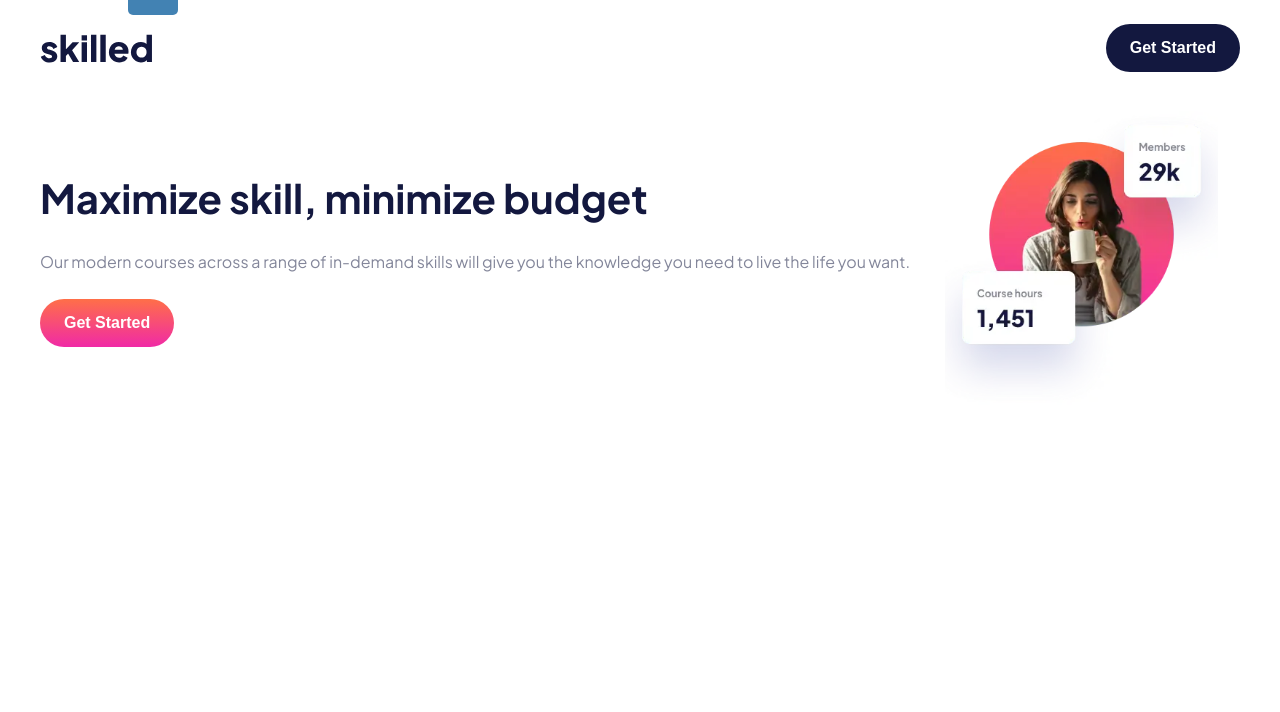
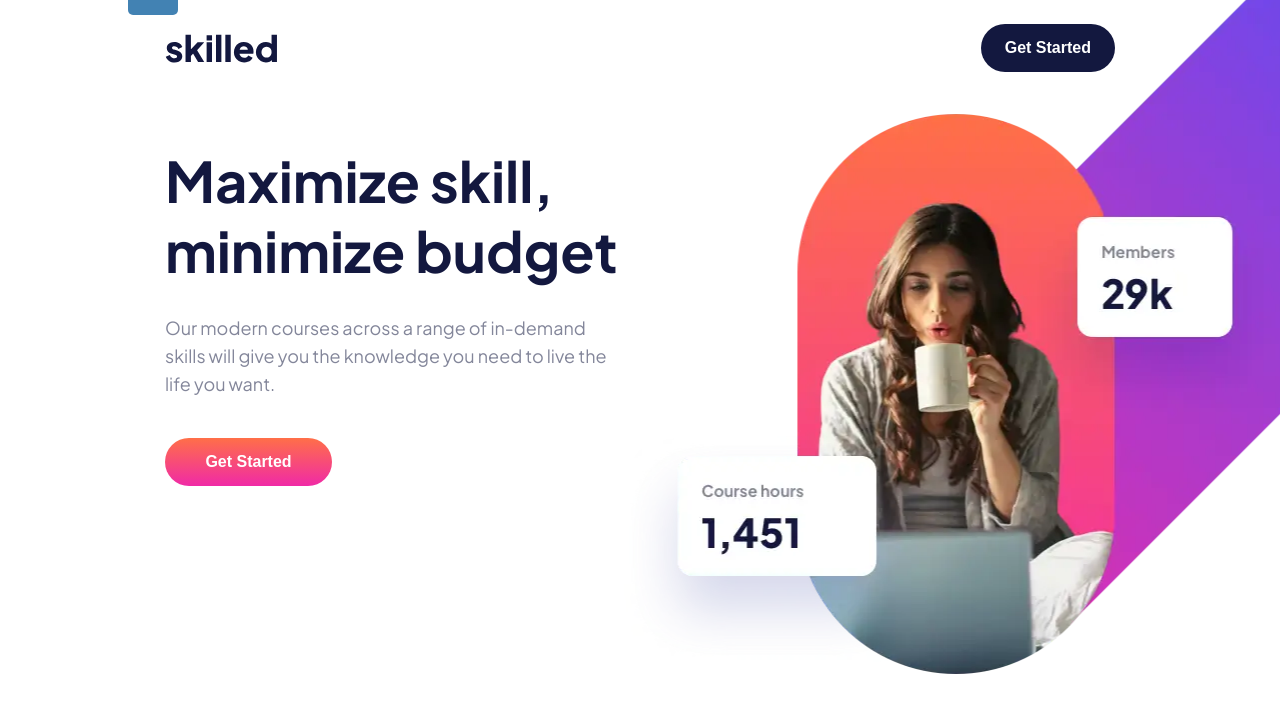
Before and after one commit to alexanderivanov2/frontend-mentor, a Vue app: page /newbie/skilled-e-learning-landing-page in a window 1280 px wide. Shown: the top 712 px of the page. Built offline with nearby package versions, Linux system fonts and the light colour scheme.

Commit message:
implement hero header section

```diff
--- a/src/assets/styles/pages/LandingPages/_skilledELearningLandingPage.scss
+++ b/src/assets/styles/pages/LandingPages/_skilledELearningLandingPage.scss
@@ -1,5 +1,8 @@
 @import url('https://fonts.googleapis.com/css2?family=Plus+Jakarta+Sans:ital,wght@0,200..800;1,200..800&display=swap');
 
+.skilled-e-learining-page-wrapper {
+    background-color: #F0F1FF;
+}
 
 .skilled-e-learning-landing-page {
     $font-family-plus-jakarta: "Plus Jakarta Sans", sans-serif;
@@ -16,7 +19,16 @@
     // $purple-gradient-hover: linear-gradient($white 50%, $purple-gradient 100%);
 
     $white-gradient: linear-gradient(#FFFFFF 0%, #F0F1FF 100%);
+    max-width: 144.4rem;
+    margin: auto;
+    overflow-x: clip;
 
+    $image-mobile-1x: '/assets/images/LandingPages/skilledELearningPage/image-hero-mobile.webp';
+    $image-mobile-2x: '/assets/images/LandingPages/skilledELearningPage/image-hero-mobile@2x.png';
+    $image-tablet-1x: '/assets/images/LandingPages/skilledELearningPage/image-hero-tablet.webp';
+    $image-tablet-2x: '/assets/images/LandingPages/skilledELearningPage/image-hero-tablet@2x.png';
+    $image-desktop-1x: '/assets/images/LandingPages/skilledELearningPage/image-hero-desktop.webp';
+    $image-desktop-2x: '/assets/images/LandingPages/skilledELearningPage/image-hero-desktop@2x.png';
 
     height: 100vh;
     width: 100vw;
@@ -30,6 +42,11 @@
         align-items: center;
         justify-content: space-between;
         gap: 1rem;
+
+        .btn {
+            position: relative;
+            z-index: 150;
+        }
     }
 
     .header-section {
@@ -40,8 +57,10 @@
         margin-top: 3.8rem;
 
         &-intro {
+            flex: 1 1 70%;
             width: 100%;
-            max-width: 80%;
+            max-width: 34.3rem;
+
             &-title {
                 color: $dark-blue;
                 font-size: 3rem;
@@ -56,23 +75,15 @@
                 margin-bottom: 2.4rem;
             }
         }
-
-        &-image-wrapper {
-            max-width: 600px;
-            img {
-                width: 100%;
-                height: 100%;
-            }
-        }
     }
 
     .btn {
         font-size: 1.6rem;
         font-weight: bold;
-        line-height: 28px;
+        line-height: 2.8rem;
         padding: 1rem 2.4rem;
         border: none;
-        border-radius: 28px;
+        border-radius: 2.8rem;
         color: $white;
         cursor: pointer;
         transition: background-color ease-in-out .25s;
@@ -100,8 +111,6 @@
         }
 
         .header-section {
-            // margin-top: 3.8rem;
-
             &-intro {
                 &-title {
                     font-size: 4rem;
@@ -112,19 +121,116 @@
         }
     }
 
-    @media screen and (min-width: 600px) {
-        padding: 2.4rem 4rem 0;
+    @media screen and (min-width: 375px) {
         .header-section {
-            flex-direction: row;
-            gap: 1rem;
+            &-image-wrapper {
+                position: relative;
+                width: 100%;
+                height: 410px;
+
+                .responsive-background {
+                    width: 100%;
+                    height: 100%;
+
+                    &::before {
+                        content: '';
+                        background-image: url($image-mobile-1x);
+                        background-position: center;
+                        background-repeat: no-repeat;
+                        position: absolute;
+                        width: 100%;
+                        height: 100%;
+
+                        @media (-webkit-min-device-pixel-ratio: 2), (min-resolution: 192dpi) {
+                            background-image: url($image-mobile-2x);
+                        }
+                    }
+                }
+            }
         }
     }
 
+    @media screen and (min-width: 768px) {
+        padding: 2.4rem 4rem 0;
 
-    @media screen and (min-width: 768px) {        // padding: 2.4rem 4rem 0;
+        .header-section {
+            flex-direction: row;
+            justify-content: space-between;
+
+            &-intro {
+                flex: 1 1 60%;
+                max-width: 50rem;
+                max-height: 40rem;
+
+                &-title {
+                    font-size: 4rem;
+                    line-height: normal;
+                }
+            }
+
+            &-image-wrapper {
+                flex: 1 1 40%;
+
+                .responsive-background {
+                    &::before {
+                        background-image: url($image-tablet-1x);
+                        right: 0;
+                        top: -50%;
+                        transform: translateX(48%);
+                        width: 695px;
+                        height: 723px;
+
+                        @media (-webkit-min-device-pixel-ratio: 2), (min-resolution: 192dpi) {
+                            background-image: url($image-tablet-2x);
+                        }
+                    }
+                }
+            }
+
+            .btn {
+                min-width: 16.7rem;
+            }
+        }
     }
 
-    @media screen and (min-width: 1440px) {
+    @media screen and (min-width: 1100px) {
         padding: 2.4rem 16.5rem 0;
+
+        .header-section {
+            &-intro {
+                flex: 1 1 60%;
+                max-width: 46rem;
+
+                &-title {
+                    font-size: 5.6rem;
+                    margin-bottom: 2.9rem;
+                }
+
+                &-description {
+                    font-size: 1.8rem;
+                    line-height: 2.8rem;
+                    margin-bottom: 4rem;
+                }
+            }
+
+            &-image-wrapper {
+                flex: 1 1 40%;
+
+                .responsive-background {
+                    &::before {
+                        background-image: url($image-desktop-1x);
+                        right: 0;
+                        top: -65%;
+                        transform: translateX(53%);
+                        width: 1046px;
+                        height: 850px;
+
+                        @media (-webkit-min-device-pixel-ratio: 2), (min-resolution: 192dpi) {
+                            background-image: url($image-desktop-2x);
+                        }
+                    }
+                }
+            }
+        }
     }
 }
--- a/src/views/NewbiePages/NewbieLandingPages/SkilledELearningLandingPage.vue
+++ b/src/views/NewbiePages/NewbieLandingPages/SkilledELearningLandingPage.vue
@@ -1,5 +1,6 @@
 <template>
-    <div class="skilled-e-learning-landing-page">
+    <div class="skilled-e-learining-page-wrapper">
+        <div class="skilled-e-learning-landing-page">
             <header class="skilled-e-learning-header">
                 <img :src="logoDark" alt="dark logo of skilled">
                 <button class="btn btn-dark-blue">Get Started</button>
@@ -8,20 +9,36 @@
                 <div class="header-section-intro">
                     <h2 class="header-section-intro-title">Maximize skill,
                         minimize budget</h2>
-                    <p class="header-section-intro-description">Our modern courses across a range of in-demand skills will give you the knowledge you need to live the life you want.</p>
+                    <p class="header-section-intro-description">Our modern courses across a range of in-demand skills will
+                        give you the knowledge you need to live the life you want.</p>
                     <button class="btn btn-light-gradient">Get Started</button>
                 </div>
                 <div class="header-section-image-wrapper">
-                    <img :srcset="`${imageHero1x} 1x, ${imageHero2x} 2x`" alt="">
+                    <div class="responsive-background"></div>
                 </div>
             </section>
+
+        </div>
     </div>
 </template>
 
 <script setup>
 import logoDark from '/assets/images/LandingPages/skilledELearningPage/logo-dark.svg'
 import logoLight from '/assets/images/LandingPages/skilledELearningPage/logo-light.svg'
-import imageHero1x from '/assets/images/LandingPages/skilledELearningPage/image-hero-mobile.webp'
-import imageHero2x from '/assets/images/LandingPages/skilledELearningPage/image-hero-mobile@2x.png'
+// import imageHeroMobile1x from '/assets/images/LandingPages/skilledELearningPage/image-hero-mobile.webp'
+// import imageHeroMobile2x from '/assets/images/LandingPages/skilledELearningPage/image-hero-mobile@2x.png'
+// import imageHeroTablet1x from '/assets/images/LandingPages/skilledELearningPage/image-hero-tablet.webp'
+// import imageHeroTablet2x from '/assets/images/LandingPages/skilledELearningPage/image-hero-tablet@2x.png'
+// import imageHeroDesktop1x from '/assets/images/LandingPages/skilledELearningPage/image-hero-desktop.webp'
+// import imageHeroDesktop2x from '/assets/images/LandingPages/skilledELearningPage/image-hero-desktop@2x.png'
+
+// const images = {
+//   mobile1x: imageHeroMobile1x,
+//   mobile2x: imageHeroMobile2x,  // 2x version for high-density displays
+//   tablet1x: imageHeroTablet1x,
+//   tablet2x: imageHeroTablet2x,  // High-resolution tablets
+//   desktop1x: imageHeroDesktop1x,
+//   desktop2x: imageHeroDesktop2x // High-resolution desktops
+// };
 
 </script>
```
